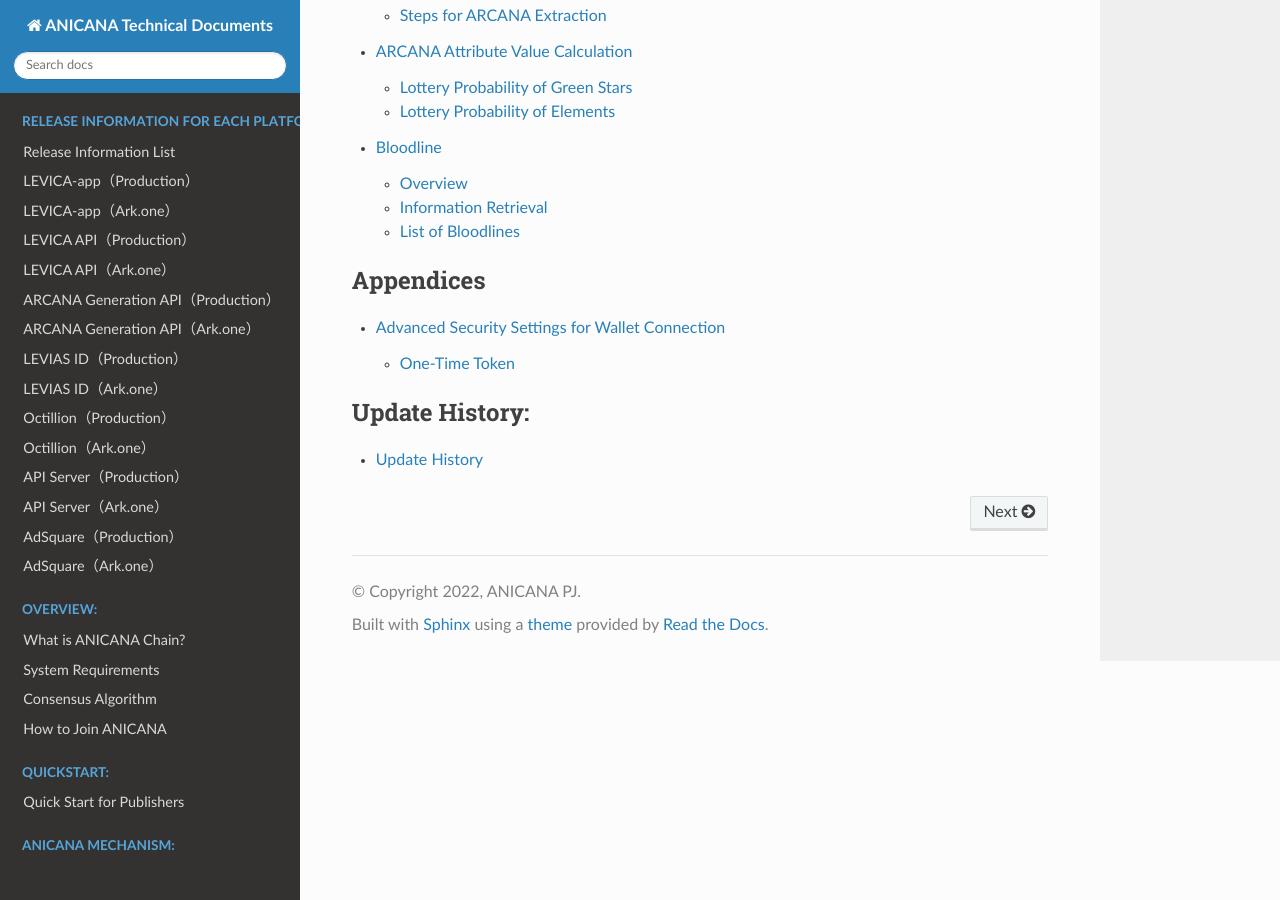
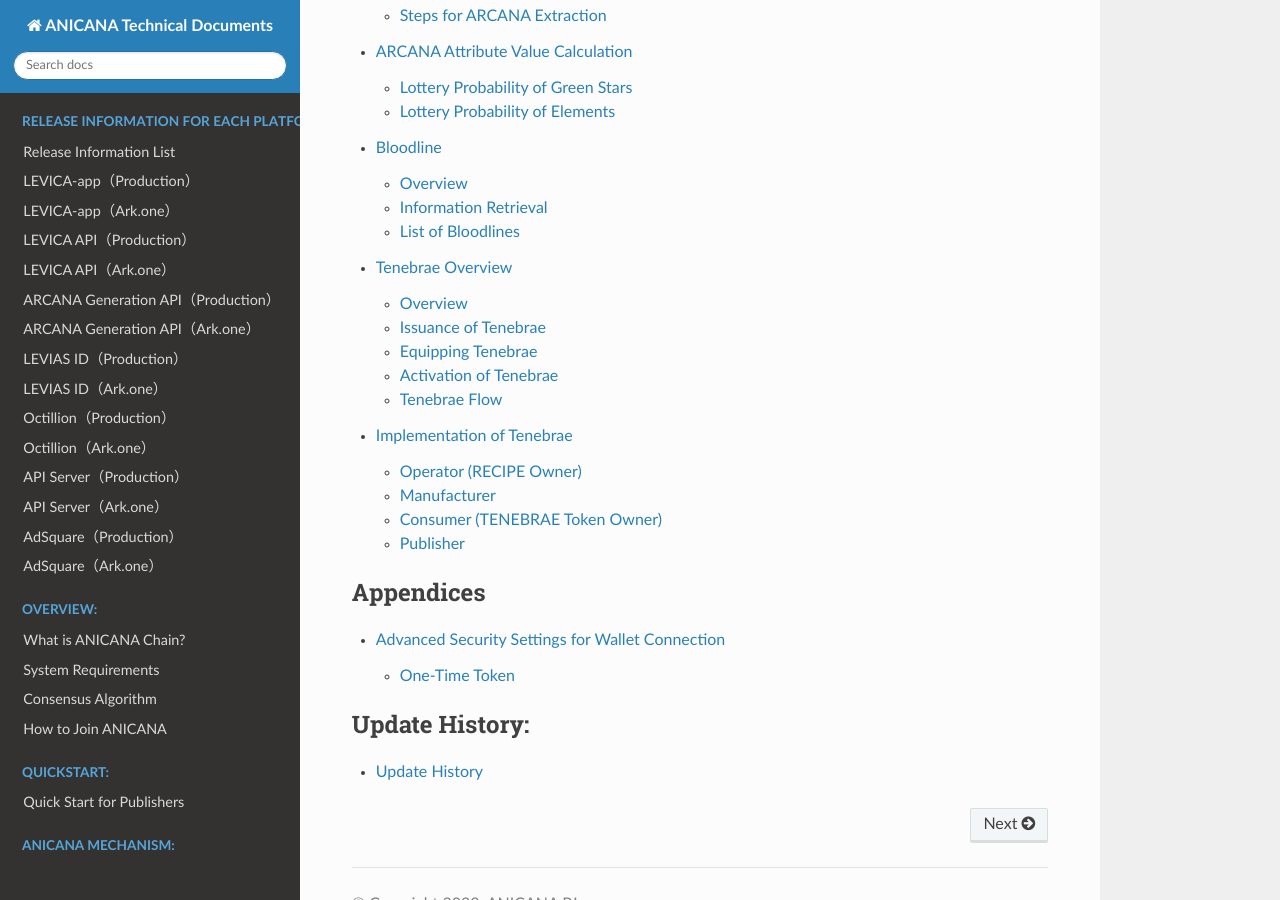
Before and after one commit to Orange-Code-Project/anicana-docs-en, a Sphinx documentation site: the page built from source/index.rst, in a window 1280 px wide and 900 px high, scrolled down 6348 px. Built offline with Sphinx 7.4.7 and the Read the Docs theme 2.0.0, drawn with Linux system fonts in a browser that asks for light colours; some of the changed lines change nothing that is shown.

Commit message:
update
tenebrae Create page

```diff
--- a/source/change-history/change-history.rst
+++ b/source/change-history/change-history.rst
@@ -7,6 +7,10 @@
     :align: center
 
     "No", "Date of Update", "Version", "Update Details"
+    "25.", "2024/04/26", "1.5.0","| tenebrae overview
+    | tenebrae Implementation
+    | ⇒ Create page
+    | 　"
     "24.", "2024/04/21", "1.4.8", "| Bloodline
     | ⇒ Update the list of Bloodline
     | 　"
--- /dev/null
+++ b/source/contract-info/tenebraeImplementation.rst
@@ -0,0 +1,335 @@
+###########################
+Implementation of Tenebrae
+###########################
+
+Overview Diagram
+
+   .. figure:: ../img/tenebrae/tenebrae.png
+
+Operator (RECIPE Owner)
+====================================================
+
+Skill Contract
+^^^^^^^^^^^^^^^^^^^^^^^^^^^^^^^^^^^^^^^^^^^^^^^^^^^^^^^^^^
+
+Create a contract implementing the ITenebraeSkill interface (ITenebraeSkill.sol)::
+
+        @notice Activate the skill
+        @param tenebraeInfo Target tenebrae
+        @return Activation effect
+        function activate (TenebraeTokenInfo calldata tenebraeInfo) external returns (ActivationEffect memory);
+
+TenebraeTokenInfo[]::
+
+        struct TenebraeTokenInfo {
+                uint256 id;                 // Tenebrae ID
+                uint256 attachedTo;         // Attached to ID
+                uint16  activationCount;    // Number of skill activations
+                uint8   attachedTokenType;  // Attached to token type (TenebraeConst.TOKEN_TYPE_XXXX)
+                uint8   attachedSlot;       // Attached slot number
+                address skill;              // Skill
+                uint256 skillSet;           // Skill set (classification within the skill)
+        }
+
+ActivationEffect[]::
+
+        struct ActivationEffect {
+                int16[6] abilityValues; // Changes in attached entity's ability values
+                int16[6] abilityRatios; // Changes in attached entity's ability ratios
+                bool[6]  resetAbility;  // true: reset ability changes
+                bool     dismissal;     // true: detach Tenebrae after execution. false: don't detach from slot
+                string   skillMetadata; // Metadata to be set as activation result
+        }
+
+TenebraeConst::
+
+        contract TenebraeConst {
+            uint8 public constant TOKEN_TYPE_NONE = 0;
+            uint8 public constant TOKEN_TYPE_SHARD = 1;
+            uint8 public constant TOKEN_TYPE_ARCANA = 2;
+            uint8 public constant TOKEN_TYPE_PERSONA = 3;
+            uint8 public constant TOKEN_TYPE_EGG = 4;
+
+            uint8 public constant EVENT_MINT = 0;
+            uint8 public constant EVENT_ATTACH = 1;
+            uint8 public constant EVENT_ACTIVATE = 2;
+            uint8 public constant EVENT_VANISH = 3;
+        }
+
+Registration of Skill Contract
+^^^^^^^^^^^^^^^^^^^^^^^^^^^^^^^^^^^^^^^^^^^^^^^^^^^^^^^^^^
+
+Register a contract implementing the ITenebraeSkill interface (RecipeController.sol)::
+
+     @notice Register TenebraeSkill
+     @param assesor // Contract address implemented
+     @param description // Description
+     @return skillId
+     function registerSkill(address skill,string calldata description) public override onlyRegisterer returns (uint256)
+
+Reference of Skill Contract
+^^^^^^^^^^^^^^^^^^^^^^^^^^^^^^^^^^^^^^^^^^^^^^^^^^^^^^^^^^
+
+Reference a contract implementing the ITenebraeSkill interface (RecipeController.sol)::
+
+     @param skillId
+     @return RegisteredInfo
+     function getSkill(uint256 skillId) public override view returns (RegisteredInfo memory)
+
+For multiple:
+
+     @param offset
+     @param limit
+     @return RegisteredInfo
+     function getSkills(uint256 offset,uint256 limit) public override view returns (RegisteredInfo[] memory)
+
+Get the number of registered skills:
+
+     function getLastSkillId() public override view returns (uint256)
+
+Tenebrae Mint Assessor Contract
+^^^^^^^^^^^^^^^^^^^^^^^^^^^^^^^^^^^^^^^^^^^^^^^^^^^^^^^^^^
+
+Create a contract implementing the ITenebraeMintAssesor interface (ITenebraeMintAssesor.sol)::
+
+        @notice Determine whether the mint conditions of Tenebrae are met.
+        @param tokenType Type of token TenebraeConst.TOKEN_TYPE_XXXX
+        @param ids Array of token IDs to consume
+        @param amounts Quantities of tokens to consume
+        @return true: mintable under specified conditions, false: not mintable under specified conditions
+        function asses(uint8 tokenType,uint256[] calldata ids,uint256[] calldata amounts) external view returns (bool);
+
+Registration of Tenebrae Mint Assessor Contract
+^^^^^^^^^^^^^^^^^^^^^^^^^^^^^^^^^^^^^^^^^^^^^^^^^^^^^^^^^^
+
+Register a contract implementing the ITenebraeMintAssesor interface (RecipeController.sol)::
+
+        @notice Register TenebraeMintAssesor
+        @param assesor // Contract address implemented
+        @param description // Description
+        @return assesorId
+        function registerAssesor(address assesor,string calldata description) public override onlyRegisterer returns (uint256)
+
+Reference of Tenebrae Mint Assessor Contract
+^^^^^^^^^^^^^^^^^^^^^^^^^^^^^^^^^^^^^^^^^^^^^^^^^^^^^^^^^^
+
+Reference a contract implementing the ITenebraeMintAssesor interface (RecipeController.sol)::
+
+     @param assesorId
+     @return RegisteredInfo
+     function getAssesor(uint256 assesorId) public override view returns (RegisteredInfo memory)
+
+For multiple:
+
+     @param offset
+     @param limit
+     @return RegisteredInfo
+     function getAssesors(uint256 offset,uint256 limit) public override view returns (RegisteredInfo[] memory)
+
+Get the number of registered assessors:
+
+     function getLastAssesorId() public override view returns (uint256)
+
+Recipe Minting
+^^^^^^^^^^^^^^^^^^^^^^^^^^^^^^^^^^^^^^^^^^^^^^^^^^^^^^^^^^
+
+Mint a Recipe (Recipe.sol)::
+
+        @notice mint
+        @param to Address of the recipient
+        @param skillId Skill ID to grant
+        @param assesorId Assessor ID of minting conditions
+        @return ID of the minted Tenebrae token
+        function mint(address to,uint256 skillId,uint256 skillSet,uint256 assesorId) public onlyMinter returns (uint256)
+
+TokenInfo::
+
+        struct TokenInfo {
+                uint256 id;        // RECIPE ID
+                address assesor;   // Assessor contract for Tenebrae MINT conditions
+                address skill;     // Skill
+                uint256 skillSet;  // Classification within the skill
+        }
+
+Fetching Ability Values of ARCANA Token/PERSONA Token
+^^^^^^^^^^^^^^^^^^^^^^^^^^^^^^^^^^^^^^^^^^^^^^^^^^^^^^^^^^^^^^^^^^^^^^^^
+
+Get the incremental changes in ability values (TenebraeHost.sol)::
+
+        @param hostType Type of TenebraeConst.TOKEN_TYPE_XXXX
+        @param hostId Host ID
+        @return HostInfo
+        function hostInformation(uint8 hostType,uint256 hostId) public view returns (HostInfo memory)
+
+HostInfo::
+
+        /// @notice Holds the changes in ability values
+        struct HostInfo {
+                /// @notice ARCANA/PERSONA
+                uint8 hostType;
+                /// @notice tokenId of ARCANA/PERSONA
+                uint256 hostId;
+                /// @notice slot for attaching TENEBRAE
+                uint256[] slot;
+                /// @notice metadata of the result of activation of TENEBRAE
+                string[] activatedMetadata;
+                /// @notice increments of attribute values
+                int32[6] incrementValues;
+                /// @notice multiplier of attribute values (1/100000)
+                int32[6] incrementRatios;
+        }
+
+Get the ability values of Arcana (original + adjusted values) (TenebraeHost.sol)::
+
+        @notice Get the ability values of Arcana (original + adjusted values).
+        @param tokenId Token ID of Arcana
+        @return original Arcana's original ability values
+        @return currentAbilities Adjusted ability values
+        function getArcanaParameters(uint256 tokenId) external view returns (IArcana.Parameters memory original,uint16[] memory currentAbilities)
+
+Get the ability values of Persona (original + adjusted values) (TenebraeHost.sol)::
+
+        @notice Get the ability values of Persona (original + adjusted values).
+        @param tokenId Token ID of Persona
+        @return original Persona's original ability values
+        @return currentAbilities Adjusted ability values
+        function getPersonaParameters(uint256 tokenId) external view returns (uint16[] memory original,uint16[] memory currentAbilities)
+
+Fetching the List of Equipped TENEBRAE
+^^^^^^^^^^^^^^^^^^^^^^^^^^^^^^^^^^^^^^^^^^^^^^^^^^^^^^^^^^^^^^
+
+Get the list of equipped TENEBRAE (TenebraeHost.sol)::
+
+        @notice Get the list of TENEBRAE attached to ARCANA/PERSONA
+        @param hostType Type of target ARCANA/PERSONA TenebraeConst.TOKEN_TYPE_XXXX
+        @param hostId ID of target ARCANA/PERSONA
+        @return Attachment status of attachment slots (0 indicates not attached)
+        function getAttached(uint8 hostType,uint256 hostId) public view validType(hostType) returns (uint256[] memory)
+
+Fetching History
+^^^^^^^^^^^^^^^^^^^^^^^^^^^^^^^^^^^^^^^^^^^^^^^^^^^^^^^^^^
+
+Get history (TenebraeHost.sol)::
+
+        @param tenebraeId Tenebrae ID
+        @return history
+        @dev Get history
+        function getHistory(uint256 tenebraeId) public override view returns(History[] memory)
+
+TokenInfo::
+
+        struct History {
+                uint8   eventType;      // TenebraeConst.EVENT_XXX
+                uint64  timestamp;
+                address triggeredBy;    // Executor address msg.sender
+        }
+
+Granting and Revoking Access to Ability Value Modification Functions
+^^^^^^^^^^^^^^^^^^^^^^^^^^^^^^^^^^^^^^^^^^^^^^^^^^^^^^^^^^^^^^^^^^^^^^^^^^^^^^
+
+Grant access (TenebraeGameIF .sol)::
+
+        function grantAccess(address _addr) public onlyAuthority
+
+Revoke access (TenebraeGameIF .sol)::
+
+        function revokeAccess(address _addr) public onlyAuthority
+
+Manufacturer
+============================================
+
+Production of TENEBRAE Tokens
+^^^^^^^^^^^^^^^^^^^^^^^^^^^^^^^^^^^^^^^^^^^^^^^^^^^^^^^^^^
+
+Mint TENEBRAE (Recipe.sol)::
+
+        @param recipeId
+        @param mintTo
+        @param shardIds // IDs of consumed shards
+        @param amounts  // Quantities of consumed shards
+        function produceByShard(uint256 recipeId,address mintTo,uint256[] calldata shardIds,uint256[] calldata amounts) public onlyOwner validToken(recipeId) returns (uint256)
+
+Consumer (TENEBRAE Token Owner)
+============================================
+
+Equipping TENEBRAE Tokens
+^^^^^^^^^^^^^^^^^^^^^^^^^^^^^^^^^^^^^^^^^^^^^^^^^^^^^^^^^^
+
+Attach TENEBRAE to ARCANA/PERSONA (TenebraeHost.sol)::
+
+        @notice Attach TENEBRAE to ARCANA/PERSONA
+        @param hostType Type of target ARCANA/PERSONA TenebraeConst.TOKEN_TYPE_XXXX
+        @param hostId ID of target ARCANA/PERSONA
+        @param tenebraeId Target attachment
+        @return Index of the attached slot (0-based)
+        @dev Revert with revert message E10 if there are no available slots
+        function attach(uint8 hostType,uint256 hostId,uint256 tenebraeId) public override returns (uint256)
+
+Activation of Skill
+^^^^^^^^^^^^^^^^^^^^^^^^^^^^^^^^^^^^^^^^^^^^^^^^^^^^^^^^^^
+
+Activate Skill (TenebraeToken.sol)::
+
+        @notice active
+        @param tenebraeId Target TENEBRAE
+        function activate(uint256 tenebraeId)
+
+Publisher
+=====================================
+
+Fetching Metadata Set by Activating TENEBRAE
+^^^^^^^^^^^^^^^^^^^^^^^^^^^^^^^^^^^^^^^^^^^^^^^^^^^^^^^^^^^^^^^^^^^^^^^^
+
+Get the list of activation data of SKILL (TenebraeHost.sol)::
+
+        @notice Get the list of activation data of SKILL.
+        @param hostType Type of target ARCANA/PERSONA TenebraeConst.TOKEN_TYPE_XXXX
+        @param hostId ID of target ARCANA/PERSONA
+        @return List of skill activation data
+        function getActivatedSkills(uint8 hostType,uint256 hostId) external view validType(hostType) returns (ActivatedSkillInfo[] memory)
+
+Specify slot (TenebraeHost.sol)::
+
+        @notice Get the activation data of SKILL
+        @param hostType Type of target ARCANA/PERSONA TenebraeConst.TOKEN_TYPE_XXXX
+        @param hostId ID of target ARCANA/PERSONA
+        @param slotIdx Index of target attached slot
+        @return Skill activation data
+        function getActivatedSkill(uint8 hostType,uint256 hostId,uint8 slotIdx) external view validType(hostType) returns (ActivatedSkillInfo memory)
+
+ActivatedSkillInfo::
+
+        /// @notice Metadata information of the activated skill
+        struct ActivatedSkillInfo {
+                /// @notice Slot index of attachment
+                uint8 slotIdx;
+                /// @notice Metadata of the activated SKILL
+                string metadata;
+        }
+
+Consuming Metadata Set by Activating TENEBRAE
+^^^^^^^^^^^^^^^^^^^^^^^^^^^^^^^^^^^^^^^^^^^^^^^^^^^^^^^^^^
+
+Consume activation data of SKILL (TenebraeHost.sol)::
+
+        @notice Consume activation data of SKILL (delete - clear).
+        @param hostType Type of target ARCANA/PERSONA
+        @param hostId ID of target ARCANA/PERSONA
+        @param slotIdx Index of target attached slot
+        function consumeActivatedData(uint8 hostType,uint256 hostId,uint8 slotIdx) public validType(hostType)
+
+Fetching Ability Value Changes as Game Results
+^^^^^^^^^^^^^^^^^^^^^^^^^^^^^^^^^^^^^^^^^^^^^^^^^^^^^^^^^^
+
+Reference Operator (RECIPE Owner)
+
+Updating Incremental Values and Ratios of ARCANA/PERSONA Ability Values (Authorization Required)
+^^^^^^^^^^^^^^^^^^^^^^^^^^^^^^^^^^^^^^^^^^^^^^^^^^^^^^^^^^^^^^^^^^^^^^^^^^^^^^^^^^^^^^^^^^^^^^^^^^^^^^^^^^^^^^^
+
+Consume activation data of SKILL (TenebraeHost.sol)::
+
+        @param hostType Type of target ARCANA/PERSONA
+        @param hostId ID of target ARCANA/PERSONA
+        @param values Values to set in HostInfo's incrementValues
+        @param ratios Values to set in HostInfo's incrementRatios
+        function updateAbilities(uint8 hostType,uint256 hostId,int16[6] calldata values,int16[6] calldata ratios) public onlyGranted
--- /dev/null
+++ b/source/contract-info/tenebraeOverview.rst
@@ -0,0 +1,34 @@
+###########################
+Tenebrae Overview
+###########################
+
+Overview
+=====================================
+Tenebrae is a token that can be equipped on ARCANA/PERSONA and provides various effects by activating SKILL.
+
+Issuance of Tenebrae
+=====================================
+| Tenebrae can be issued by consuming RECIPE tokens.
+| Depending on the type of RECIPE, the SKILL that Tenebrae can activate is determined.
+
+   .. figure:: ../img/tenebrae/tenebrae-set.png
+
+Equipping Tenebrae
+=====================================
+| Up to 6 Tenebrae can be equipped on a single ARCANA/PERSONA.
+| Once Tenebrae is equipped, it cannot be removed.
+| Additionally, once Tenebrae is equipped, it cannot be transferred individually. If ARCANA/PERSONA is transferred, the equipped Tenebrae will also be transferred along with it.
+
+   .. figure:: ../img/tenebrae/tenebrae-add.png
+
+Activation of Tenebrae
+=====================================
+| The effects can be obtained by activating SKILL.
+| SKILL has activation conditions and costs.
+
+   .. figure:: ../img/tenebrae/tenebrae-exe.png
+
+Tenebrae Flow
+=====================================
+
+   .. figure:: ../img/tenebrae/tenebrae-flow.png
--- a/source/index.rst
+++ b/source/index.rst
@@ -109,6 +109,8 @@
    /contract-info/decomposition
    /contract-info/attributes
    /contract-info/bloodline
+   /contract-info/tenebraeOverview
+   /contract-info/tenebraeImplementation
 
 .. toctree::
    :maxdepth: 2
```
Also changed, not shown: source/img/tenebrae/tenebrae-add.png (added), source/img/tenebrae/tenebrae-exe.png (added), source/img/tenebrae/tenebrae-flow.png (added), source/img/tenebrae/tenebrae-set.png (added), source/img/tenebrae/tenebrae.png (added).
